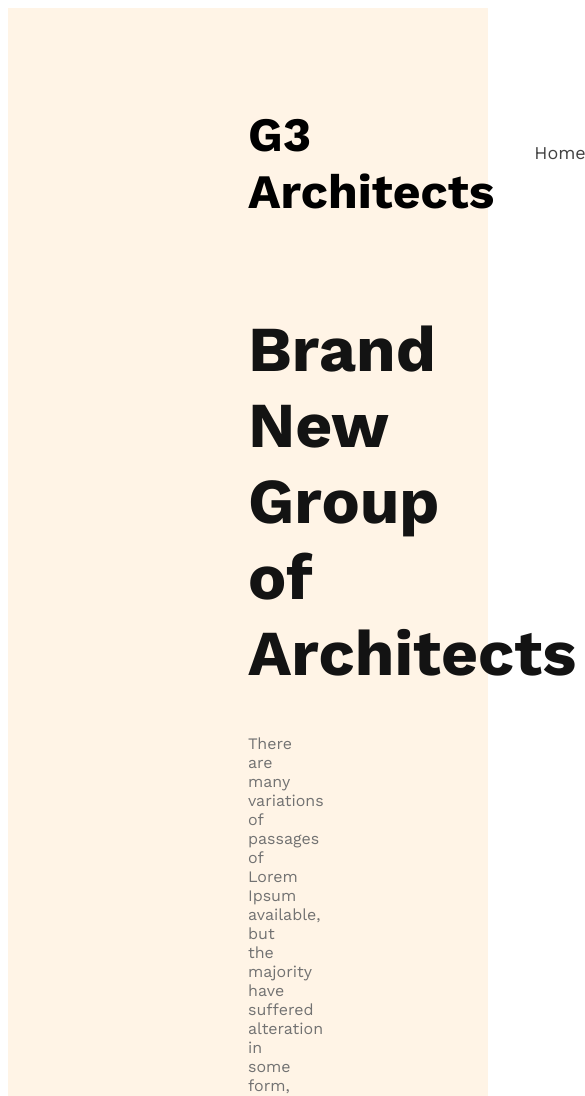
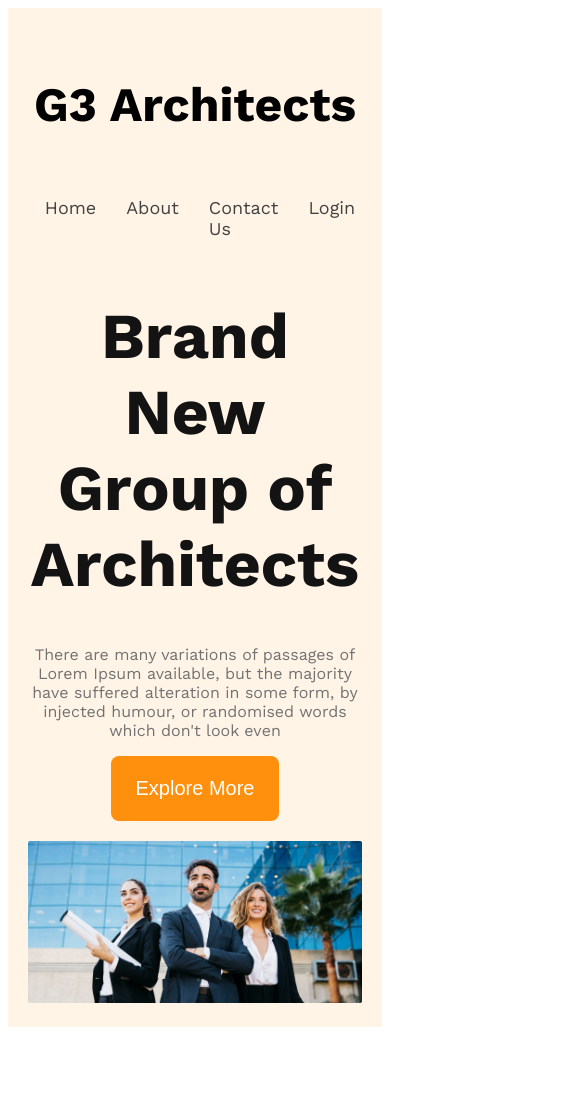
Before and after one commit to polashchandra/architects-website, a plain HTML site: page index.html in a window 390 px wide. Shown: the top 1096 px of the page, 585 px wide, since content can reach past the window. After the commit the page ends 1035 px from the top, so only its background shows below. Drawn offline with nearby package versions, Linux system fonts and the light colour scheme.

Commit message:
add mobile divse viwe

```diff
--- a/styles/style.css
+++ b/styles/style.css
@@ -2,6 +2,17 @@ body {
     font-family: 'Lato', sans-serif;
     font-family: 'Open Sans', sans-serif;
     font-family: 'Work Sans', sans-serif;
+}
+
+/*style-share*/
+.btn-primary {
+    border-radius: 8px;
+    background: #FF900E;
+    padding: 21px 25px;
+    border: none;
+    cursor: pointer;
+    color:#fff;
+    font-size: 1.25rem;
 }
 
 /* header style*/
@@ -49,6 +60,28 @@ nav li a {
     font-size: 4rem;
     font-weight: 700;
 }
-.banner-desciption{
-    color:#727272;
+
+.banner-desciption {
+    color: #727272;
 }
+.banner img{
+    margin-top: 20px;
+    width:100%;
+}
+/*responsiv*/
+@media screen and (max-width:576px) {
+    header{
+        padding:20px;
+    }
+    nav {
+        flex-direction: column;
+    }
+}
+@media screen and (min-width:576px) and (max-width:960px) {
+    header{
+        padding: 50px;
+    }
+    nav{
+        flex-direction: column;
+    }
+}
```
